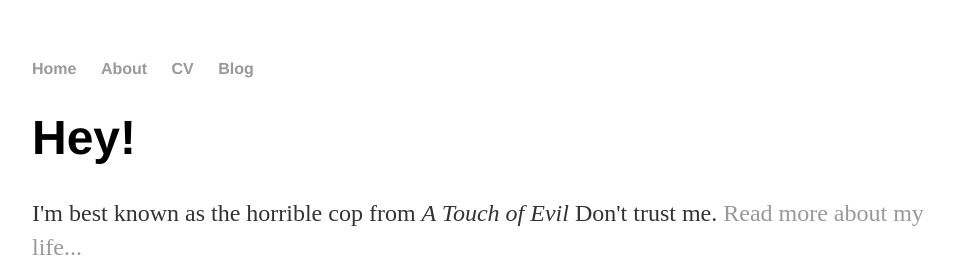
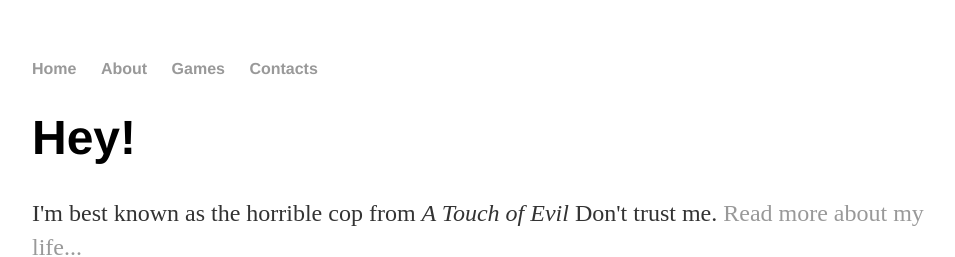
Before and after one commit to LittleForestGames/LittleForestGames.github.io, a Jekyll site: the page built from index.html, in a window 1280 px wide. Shown: the top 257 px of the page, without its empty margins (160-1115 px from the left). Built offline with Jekyll 4.4.1, drawn with Linux system fonts in a browser that asks for light colours.

Commit message:
Update default.html

```diff
--- a/_layouts/default.html
+++ b/_layouts/default.html
@@ -10,8 +10,8 @@
 	    		<ul>
 	        		<li><a href="/">Home</a></li>
 		        	<li><a href="/about">About</a></li>
-	        		<li><a href="/cv">CV</a></li>
-	        		<li><a href="/blog">Blog</a></li>
+	        		<li><a href="/blog">Games</a></li>
+				<li><a href="/cv">Contacts</a></li>
 	    		</ul>
 			</nav>
 			<div class="container">
```
